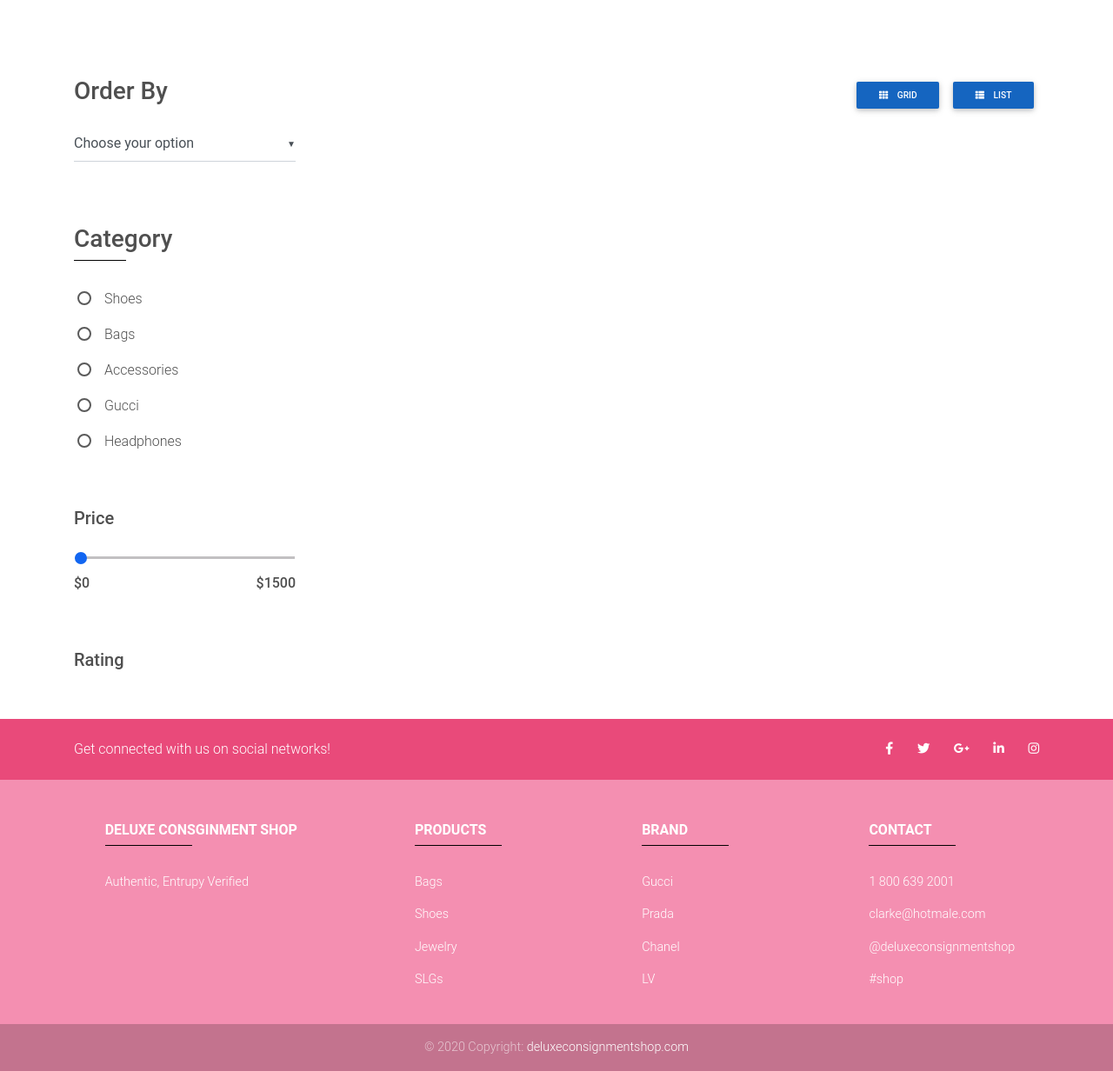
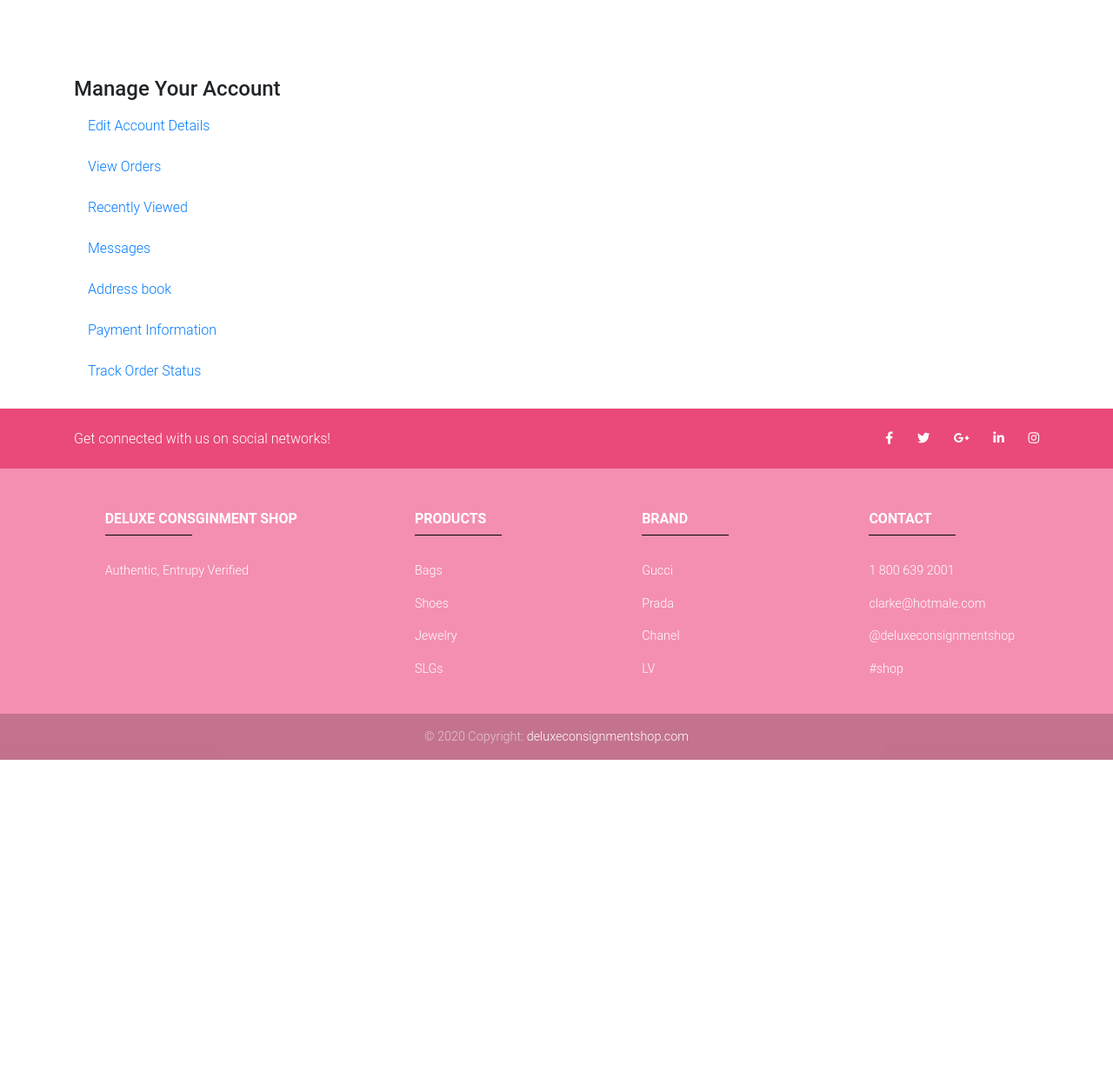
Before and after one commit to LemonFace0309/Deluxe-Consignment, a Django app: page /account/ in a window 1280 px wide. Shown: the part 161-1393 px from the top of the page at 87% size. After the commit the page ends 1035 px from the top, so only its background shows below. Run offline with Django 3.2, Linux system fonts and the light colour scheme; parts of the project's set-up code (start-up, migrations or seed data) failed here and were passed over; some libraries are stand-ins or nearby versions.

Commit message:
accountpage

```diff
--- a/Deluxe_Consignment/store/templates/store/account.html
+++ b/Deluxe_Consignment/store/templates/store/account.html
@@ -4,141 +4,86 @@
 {% block content %}
 <!-- Main Container -->
 <link rel="stylesheet" type="text/css" href="{% static 'css/store.css' %}">
-
 <div class="container mt-5 pt-3">
     <!-- Navbar -->
     <div class="row pt-4">
         <!-- Sidebar -->
         <div class="col-lg-3">
-            <div class="">
-                <!-- Grid row -->
-                <div class="row">
-                    <div class="col-md-6 col-lg-12 mb-5">
-                        <!-- Panel -->
-                        <h3 class="font-weight-bold dark-grey-text"><strong>Order By</strong></h3>
-                        <div class="divider"></div>
-                        <form action="" name="sortForm">
-                            <select class="mdb-select md-form" id="sort" name="sort" onchange="this.form.submit()">
-                                <option value="" disabled selected>Choose your option</option>
-                                <option value="pricelow">Price (low to high)</option>
-                                <option value="pricehigh">Price (high to low)</option>
-                                <option value="3">Option 3</option>
-                            </select>
-                        </form>
-                    </div>
-
-                    <!-- Filter by category -->
-                    <div class="col-md-6 col-lg-12 mb-5">
-                        <h3 class="font-weight-bold dark-grey-text"><strong>Category</strong></h3>
-                        <hr class="black accent-2 mb-4 mt-0 d-inline-block mx-auto" style="width: 60px;">
-                        <!-- Radio group -->
-                        <form action="" onchange="this.form.submit()">
-                            <div class="form-group ">
-                                <input class="form-check-input submitonchange" name="category" value="shoes"
-                                       type="radio" id="radio100">
-                                <label for="radio100" class="form-check-label dark-grey-text">Shoes</label>
-                            </div>
-
-                            <div class="form-group">
-                                <input class="form-check-input submitonchange" name="category" value="bags" type="radio"
-                                       id="radio101">
-                                <label for="radio101" class="form-check-label dark-grey-text">Bags</label>
-                            </div>
-
-                            <div class="form-group">
-                                <input class="form-check-input submitonchange" name="category" type="radio"
-                                       id="radio102">
-                                <label for="radio102" class="form-check-label dark-grey-text">Accessories</label>
-                            </div>
-
-                            <div class="form-group">
-                                <input class="form-check-input" name="category" value="gucci" type="radio"
-                                       id="radio103">
-                                <label for="radio103" class="form-check-label dark-grey-text">Gucci</label>
-                            </div>
-
-                            <div class="form-group">
-                                <input class="form-check-input" name="category" type="radio" id="radio104"
-                                       onchange="this.form.submit()">
-                                <label for="radio104" class="form-check-label dark-grey-text">Headphones</label>
-                            </div>
-                        </form>
-
-                        <!-- Radio group -->
-                    </div>
-                    <!-- Filter by category -->
+            <!-- Side navigation links -->
+            <ul style="list-style-type: none;">
+                <li style="list-style-type: none;"><h4><strong>Manage Your Account</strong></h4></li>
+                <div>
+                    <ul class="tabs" style="list-style-type: none;" id="myClassicTab" role="tablist">
+                        <li><a class="nav-link waves-light" id="edit-account-tab-classic" data-toggle="tab"
+                               href="#edit-account-classic" role="tab"
+                               aria-controls="edit-account-classic" aria-selected="false">Edit Account Details</a>
+                        </li>
+                        <li><a class="nav-link waves-light" id="view-order-tab-classic" data-toggle="tab"
+                               href="#view-order-classic" role="tab"
+                               aria-controls="view-order-classic" aria-selected="false">View Orders</a>
+                        </li>
+                        <li><a class="nav-link waves-light" id="recently-viewed-tab-classic" data-toggle="tab"
+                               href="#recently-viewed-classic" role="tab"
+                               aria-controls="recently-viewed-classic" aria-selected="false">Recently Viewed</a>
+                        </li>
+                        <li><a class="nav-link waves-light" id="messages-tab-classic" data-toggle="tab"
+                               href="#messages-classic" role="tab"
+                               aria-controls="messages-classic" aria-selected="false">Messages</a>
+                        </li>
+                        <li><a class="nav-link waves-light" id="address-book-tab-classic" data-toggle="tab"
+                               href="#address-book-classic" role="tab"
+                               aria-controls="address-book-classic" aria-selected="false">Address book</a>
+                        </li>
+                        <li><a class="nav-link waves-light" id="payment-tab-classic" data-toggle="tab"
+                               href="#payment-classic" role="tab"
+                               aria-controls="payment-classic" aria-selected="false">Payment Information</a>
+                        </li>
+                        <li><a class="nav-link waves-light" id="track-order-tab-classic" data-toggle="tab"
+                               href="#track-order-classic" role="tab"
+                               aria-controls="track-order-classic" aria-selected="false">Track Order Status</a>
+                        </li>
+                    </ul>
                 </div>
-                <!-- Grid row -->
-
-                <!-- Grid row -->
-                <div class="row">
-                    <!-- Filter by price -->
-                    <div class="col-md-6 col-lg-12 mb-5">
-                        <h5 class="font-weight-bold dark-grey-text"><strong>Price</strong></h5>
-                        <div class="divider"></div>
-                        <form class="range-field mt-3">
-                            <input id="calculatorSlider" class="no-border" type="range" value="0" min="0" max="30"/>
-                        </form>
-
-                        <!-- Grid row -->
-                        <div class="row justify-content-center">
-                            <!-- Grid column -->
-                            <div class="col-md-6 text-left">
-                                <p class="dark-grey-text"><strong id="resellerEarnings">$0</strong></p>
-                            </div>
-                            <!-- Grid column -->
-
-                            <!-- Grid column -->
-                            <div class="col-md-6 text-right">
-                                <p class="dark-grey-text"><strong id="clientPrice">$1500</strong></p>
-                            </div>
-                            <!-- Grid column -->
-                        </div>
-                        <!-- Grid row -->
-                    </div>
-                    <!-- Filter by price -->
-
-                    <!-- Filter by rating -->
-                    <div class="col-md-6 col-lg-12 mb-5">
-                        <h5 class="font-weight-bold dark-grey-text"><strong>Rating</strong></h5>
-                        <div class="divider"></div>
-                        <div class="row ml-1">
-                        </div>
-                        <div class="row ml-1">
-                        </div>
-                        <div class="row ml-1">
-                        </div>
-                    </div>
-                    <!-- Filter by rating -->
-
-                </div>
-                <!-- Grid row -->
-            </div>
+                </li>
+            </ul>
         </div>
         <!-- Sidebar -->
 
         <!-- Content -->
         <div class="col-lg-9">
-            <!-- Filter Area -->
-            <div class="row">
-                <div class="col-md-8 text-right ml-auto">
-                    <!-- View Switcher -->
-                    <a class="btn blue darken-3 btn-sm"><i class="fas fa-th mr-2" aria-hidden="true"></i>
-                        <strong>Grid</strong>
-                    </a>
-
-                    <a class="btn blue darken-3 btn-sm"><i class="fas fa-th-list mr-2" aria-hidden="true"></i>
-                        <strong>List</strong>
-                    </a>
-                    <!-- View Switcher -->
+            <!-- Products Grid -->
+            <div class="tab-content section pt-4" id="myClassicTabContent">
+                <div class="tab-pane fade" id="edit-account-classic" role="tabpanel"
+                     aria-labelledby="edit-account-tab-classic">
+                    <div class="md-form">
+                        <i class="fas fa-envelope prefix"></i>
+                        <input type="email" id="inputValidationEx" class="form-control validate" value="{{user.email}}">
+                        <label for="inputValidationEx" data-error="wrong" data-success="right">E-mail</label>
+                    </div>
+                </div>
+                <div class="tab-pane fade" id="view-order-classic" role="tabpanel"
+                     aria-labelledby="view-order-tab-classic">
+                    <p>View Order Content</p>
+                </div>
+                <div class="tab-pane fade" id="recently-viewed-classic" role="tabpanel"
+                     aria-labelledby="recently-viewed-tab-classic">
+                    <p>Recently Viewed Content</p>
+                </div>
+                <div class="tab-pane fade" id="messages-classic" role="tabpanel" aria-labelledby="messages-tab-classic">
+                    <p>Message Content</p>
+                </div>
+                <div class="tab-pane fade" id="address-book-classic" role="tabpanel"
+                     aria-labelledby="address-book-tab-classic">
+                    <p>Address Book Content</p>
+                </div>
+                <div class="tab-pane fade" id="payment-classic" role="tabpanel" aria-labelledby="payment-tab-classic">
+                    <p>Payment Content</p>
+                </div>
+                <div class="tab-pane fade" id="track-order-classic" role="tabpanel"
+                     aria-labelledby="track-order-tab-classic">
+                    <p>Track Order Content</p>
                 </div>
             </div>
-            <!-- Filter Area -->
-
-            <!-- Products Grid -->
-            <section class="section pt-4">
-
-            </section>
             <!-- Products Grid -->
         </div>
         <!-- Content -->
--- a/Deluxe_Consignment/store/views.py
+++ b/Deluxe_Consignment/store/views.py
@@ -137,7 +137,6 @@ def reduce_quantity(request, slug):
     return HttpResponseRedirect(request.META.get('HTTP_REFERER'))
 
 
-
 def remove_from_cart(request, slug):
     product = get_object_or_404(Product, slug=slug)
 
--- a/Deluxe_Consignment/user/views.py
+++ b/Deluxe_Consignment/user/views.py
@@ -55,3 +55,5 @@ def logoutUser(request):
     logout(request)
     messages.success(request, 'You have been logged out')
     return HttpResponseRedirect(request.META.get('HTTP_REFERER'))
+
+def changeEmail(request):
```
